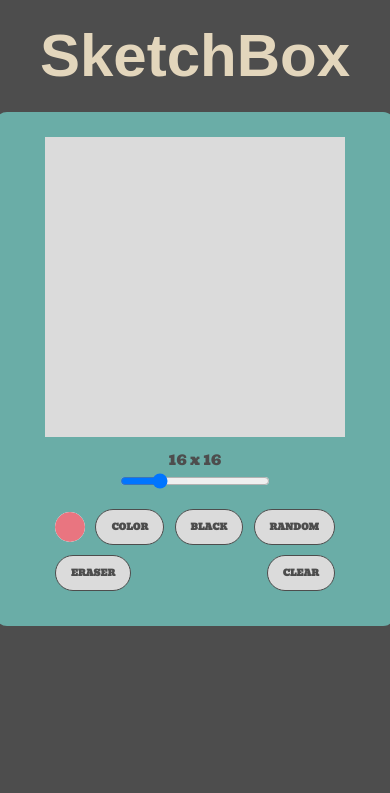
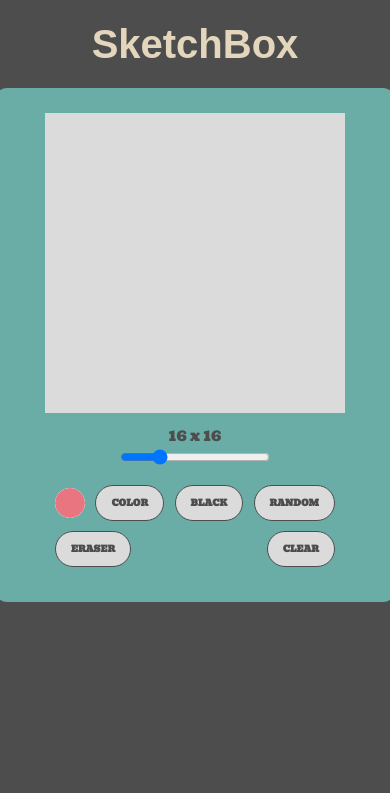
Before and after one commit to MarkShemberg/etch-a-sketch, a plain HTML site: page index.html in a window 390 px wide. Shown: the top 793 px of the page. Drawn offline with Linux system fonts and the light colour scheme; a web font is replaced by a local one.

Commit message:
Lowered font size for mobile responsiveness

```diff
--- a/styles.css
+++ b/styles.css
@@ -157,6 +157,9 @@ input[type=color]::-webkit-color-swatch-wrapper {
 }
 
 @media (max-width: 1200px) {
+    .title {
+        font-size: 50px;
+    }
     .container {
         width: 500px;
     }
@@ -186,6 +189,9 @@ input[type=color]::-webkit-color-swatch-wrapper {
 }
 
 @media (max-width: 850px) {
+    .title {
+        font-size: 40px;
+    }
     .container {
         width: 400px;
     }
```
